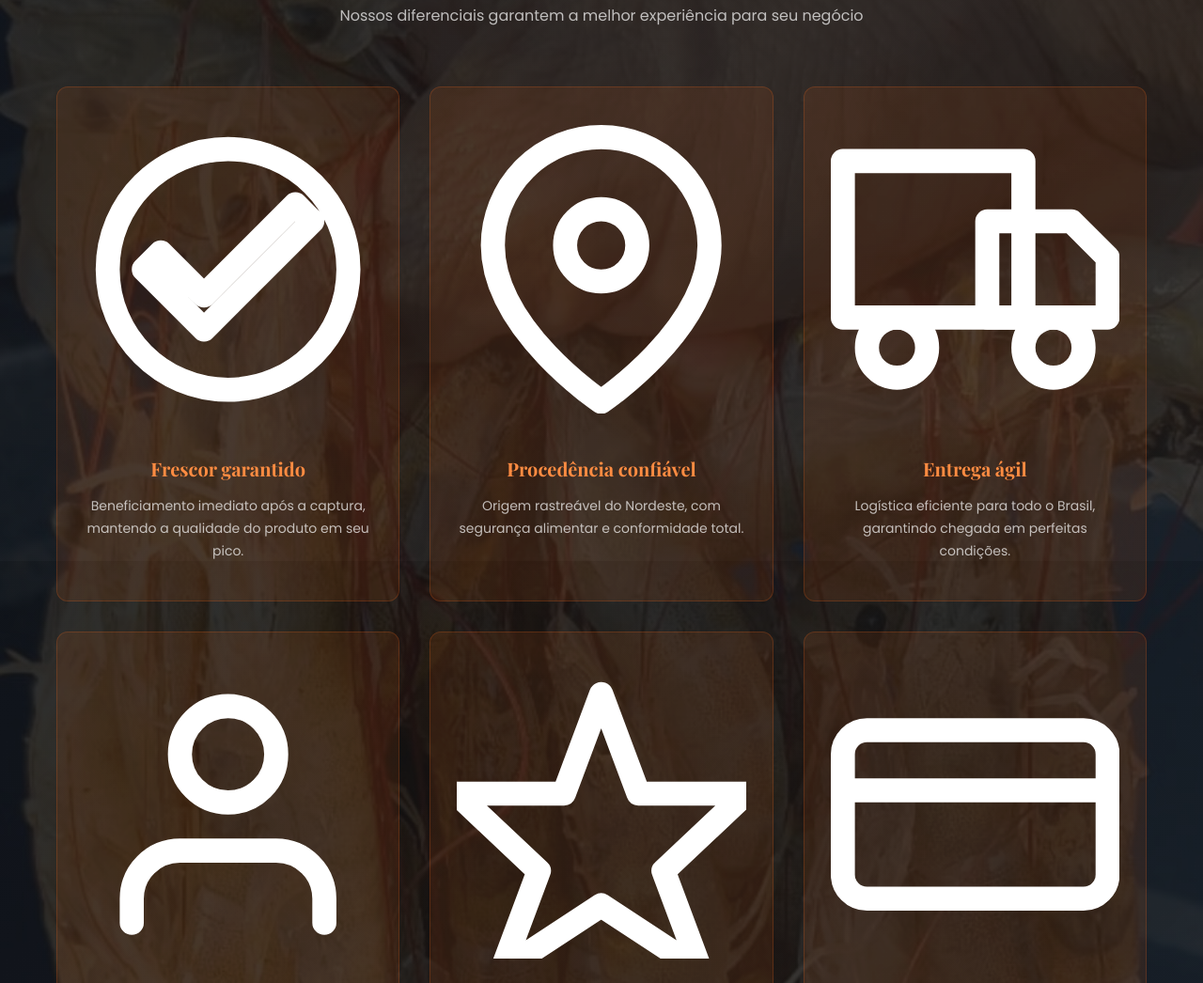
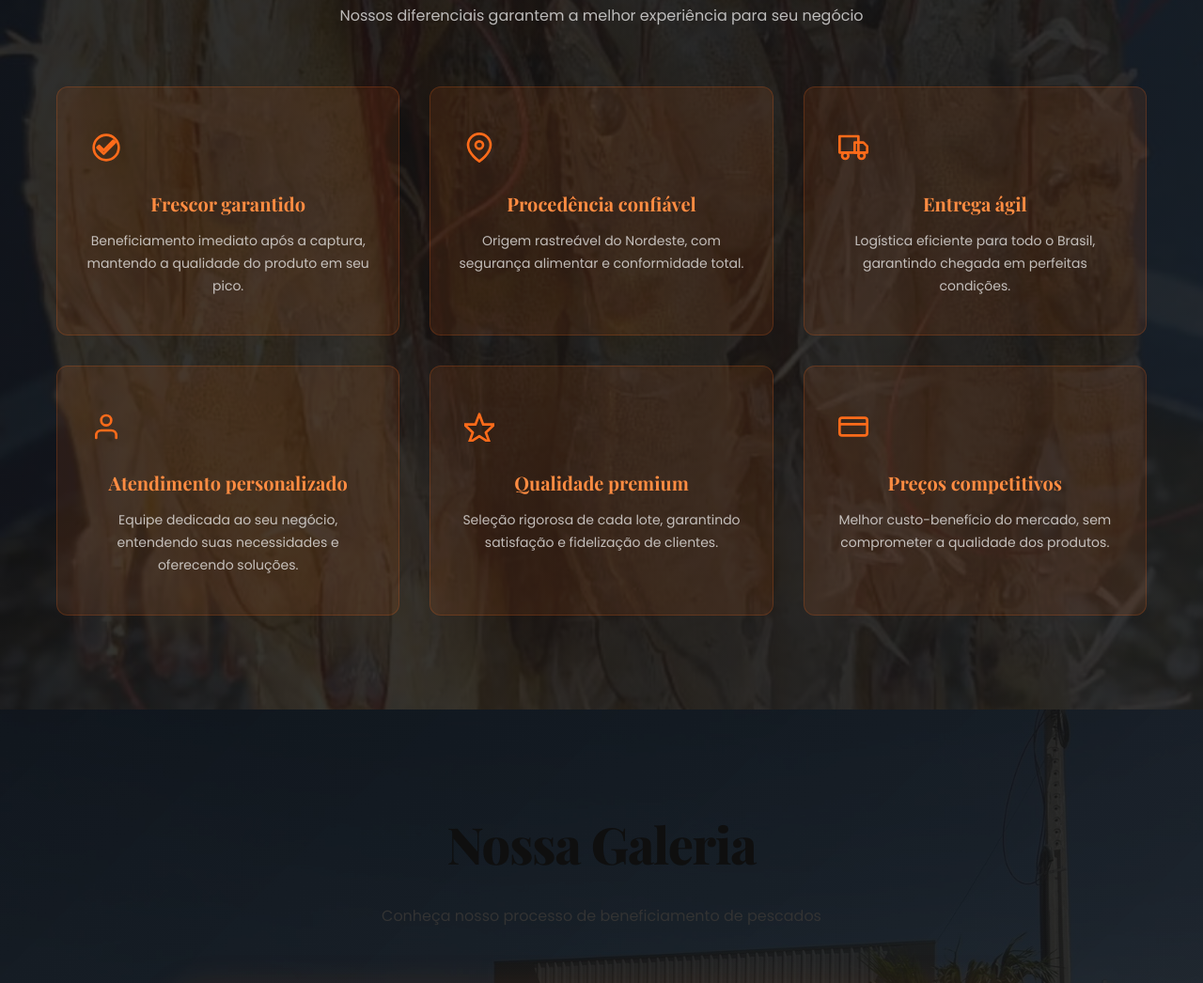
Before and after one commit to DevZipMateus/sk-pescados, a plain HTML site: page index.html in a window 1280 px wide. Shown: the part 3130-4176 px from the top of the page at 94% size. Drawn offline with nearby package versions, Linux system fonts and the light colour scheme; a script that the page names is missing.

Commit message:
fix: reduzir tamanho dos SVGs na seção 'Por que escolher SK'

```diff
--- a/index.html
+++ b/index.html
@@ -732,9 +732,20 @@
         }
 
         .diferencial-icone {
-            font-size: 48px;
+            font-size: 32px;
             margin-bottom: 20px;
-            display: block;
+            display: flex;
+            align-items: center;
+            justify-content: center;
+            width: 48px;
+            height: 48px;
+            color: var(--laranja-primario);
+        }
+
+        .diferencial-icone svg {
+            width: 32px;
+            height: 32px;
+            stroke: var(--laranja-primario);
         }
 
         .diferencial-card h3 {
```
